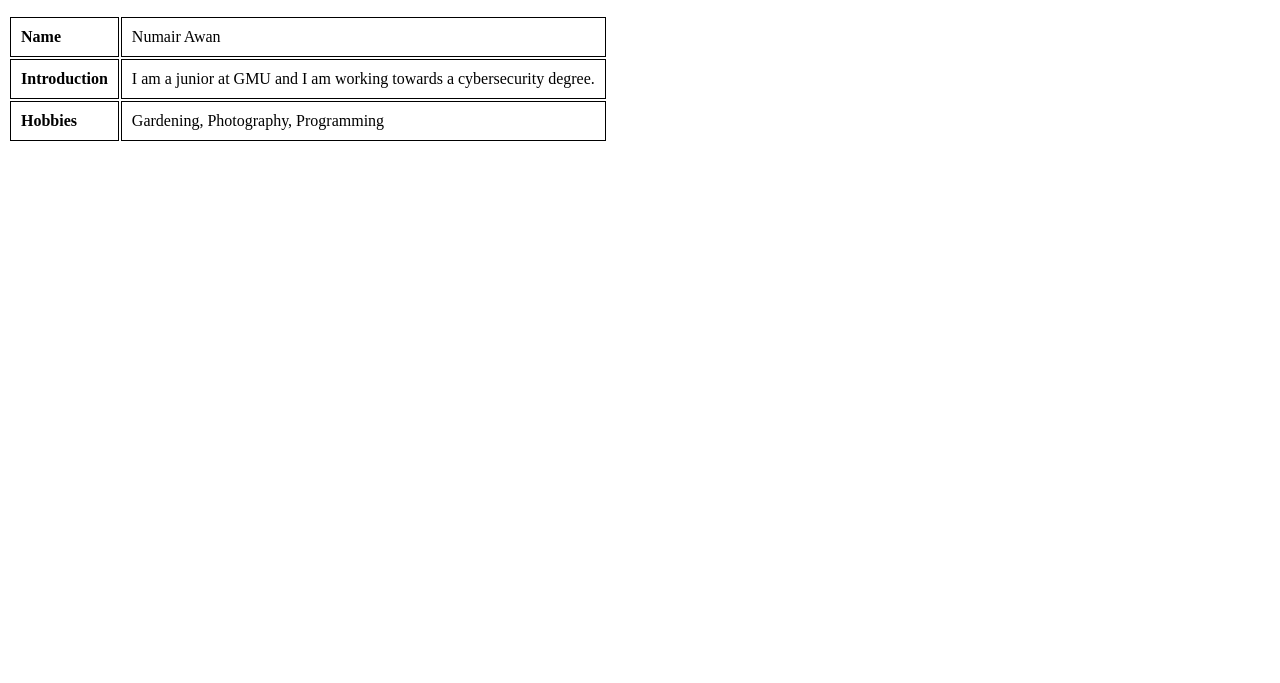
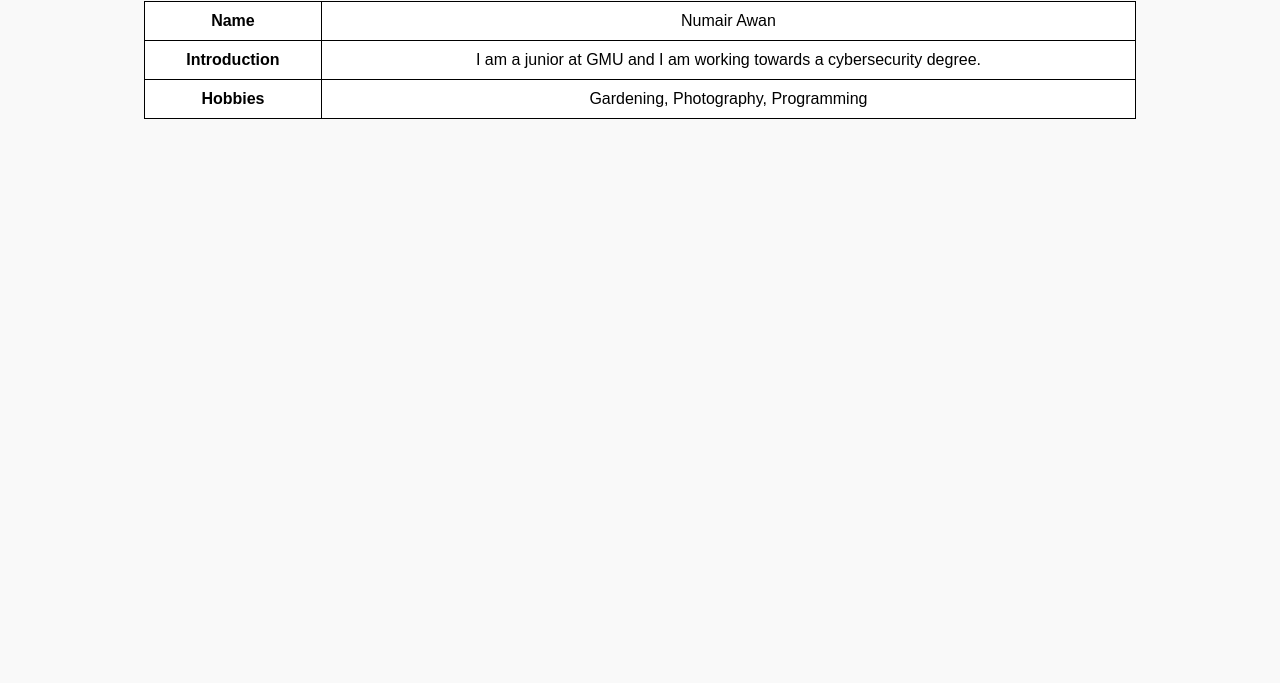
Before and after one commit to nawangmu/01335149, a plain HTML site: page index.html in a window 1280 px wide. Shown: the part 117-800 px from the top of the page. Drawn offline with Linux system fonts and the light colour scheme.

Commit message:
Update index.html

```diff
--- a/index.html
+++ b/index.html
@@ -4,13 +4,7 @@
     <meta charset="UTF-8">
     <meta name="viewport" content="width=device-width, initial-scale=1.0">
     <title>Github Assignment</title>
-    <style>
-        th, td {
-            border: 1px solid black;
-            padding: 10px;
-            text-align: left;
-        }
-    </style>
+    <link rel="stylesheet" href="style.css">
 </head>
 <body>
     <nav>
```
